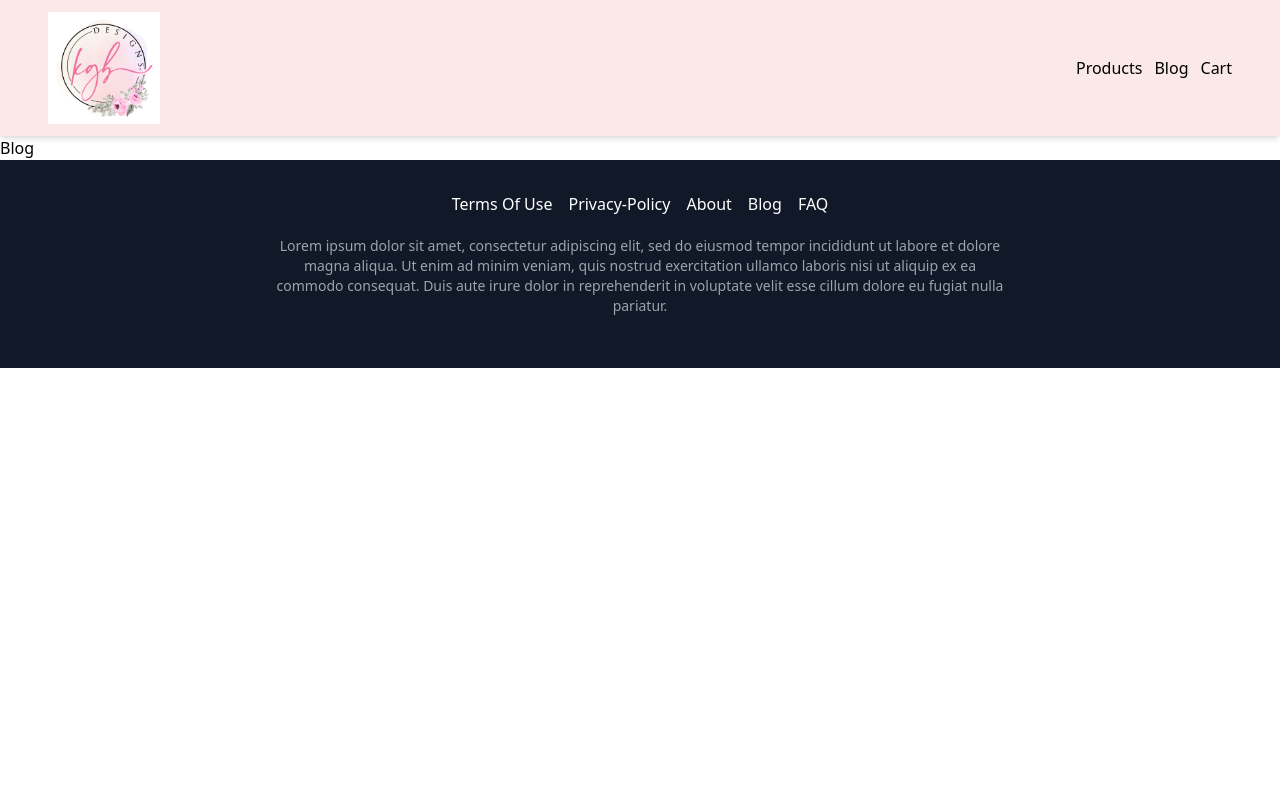
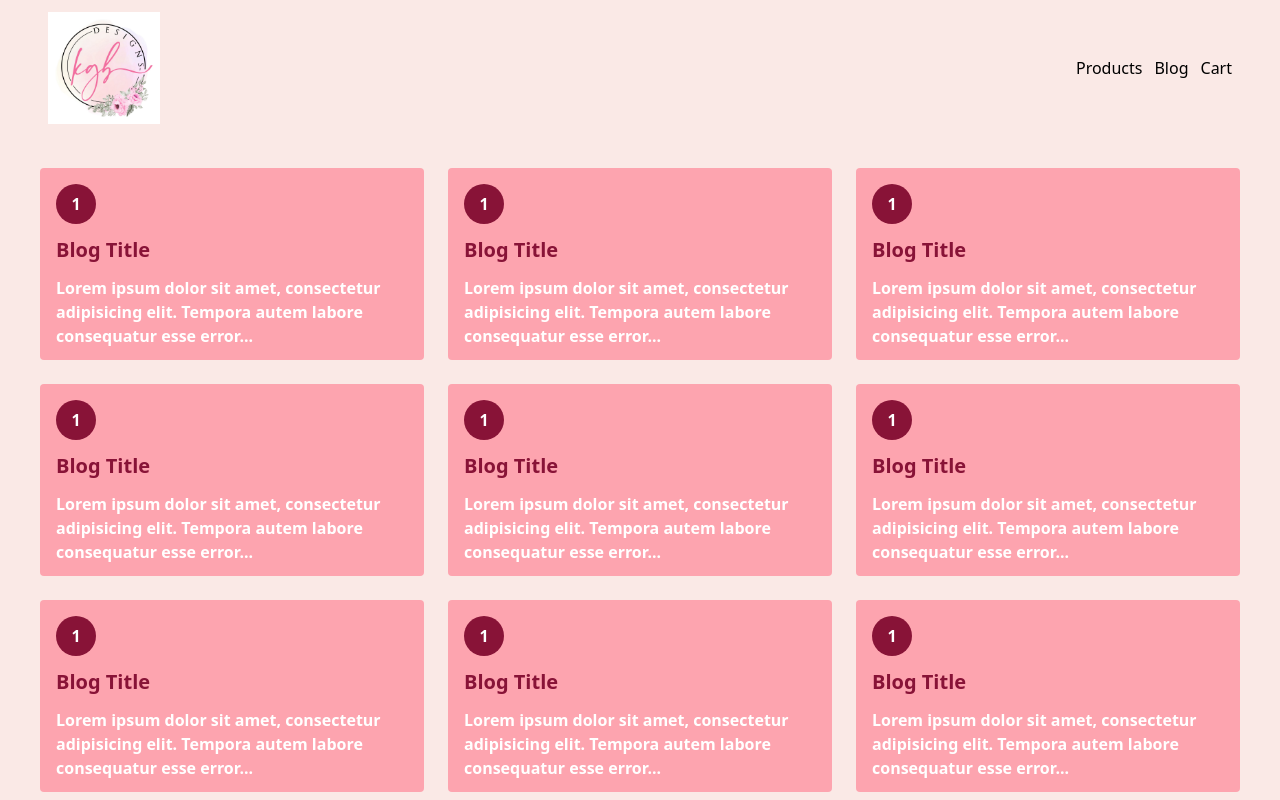
Before and after one commit to gr7800/KGB_ECOMMERS, a React (Vite) app in the folder kgb_Ecommerse/: page /blog in a window 1280 px wide. Shown: the top 800 px of the page. Built offline with nearby package versions, Linux system fonts and the light colour scheme.

Commit message:
Added: Blog page

```diff
--- /dev/null
+++ b/kgb_Ecommerse/src/component/Cards/BlogCard.jsx
@@ -0,0 +1,22 @@
+import React from 'react'
+import { Link } from 'react-router-dom'
+
+const BlogCard = () => {
+    const description = " Lorem ipsum dolor sit amet, consectetur adipisicing elit. Tempora autem labore consequatur esse error veritatis, alias, saepe aspernatur quisquam repellat quasi sit nesciunt praesentium voluptate perferendis. Veniam fugit labore architecto."
+    return (
+        <Link to="/blog/1">
+            <div
+                className="flex flex-col bg-rose-300 w-96 h-48 p-4 rounded cursor-pointer hover:bg-[#fef4f2] max-sm:bg-[#fef4f2] transition"
+            >
+                <p className='bg-rose-900 p-2 rounded-full w-10 text-center text-white font-bold'>1</p>
+                <p className="py-3 font-bold text-xl text-rose-900">Blog Title</p>
+
+                    <p className="text-white font-semibold">
+                        {description.split(" ").slice(0, 15).join(" ") + "..."}
+                    </p>
+            </div>
+        </Link>
+    )
+}
+
+export default BlogCard
--- a/kgb_Ecommerse/src/pages/Blog.jsx
+++ b/kgb_Ecommerse/src/pages/Blog.jsx
@@ -1,9 +1,16 @@
-import React from 'react'
+import BlogCard from "../component/Cards/BlogCard";
 
 const Blog = () => {
+  const blogs = [1, 2, 3, 4, 5, 6, 7, 7, 7]
   return (
-    <div>Blog</div>
-  )
+    <section className='bg-light-pink-1 w-full py-8 px-4 flex justify-center items-center'>
+      <div className="flex flex-wrap w-full justify-center gap-6">
+        {blogs.map(blog => (
+          <BlogCard key={blog.id} blog={blog} />
+        ))}
+      </div>
+    </section>
+  );
 }
 
-export default Blog
+export default Blog;
```
